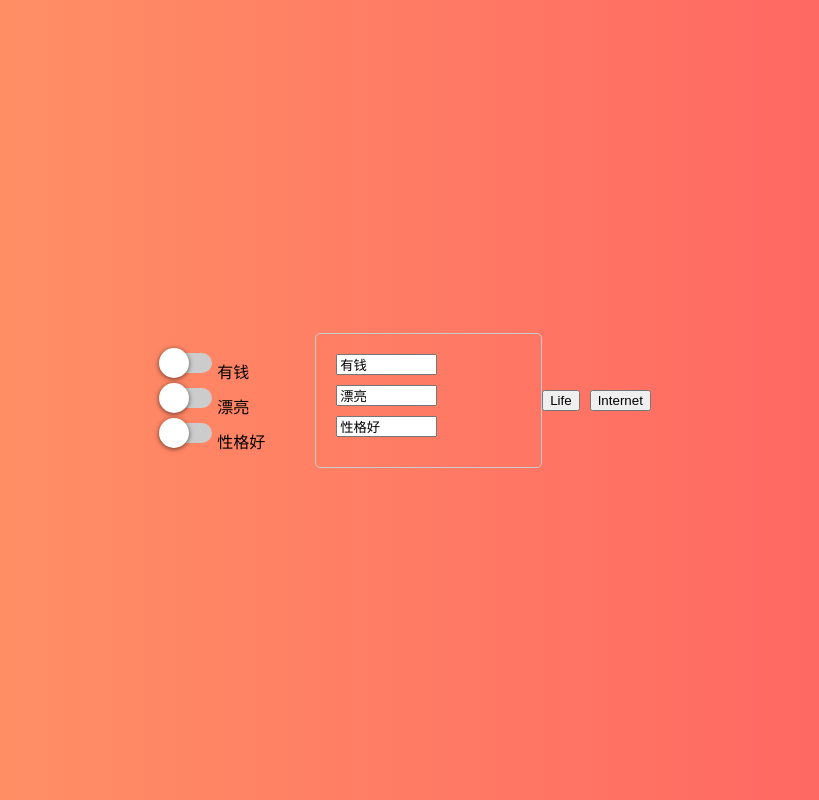
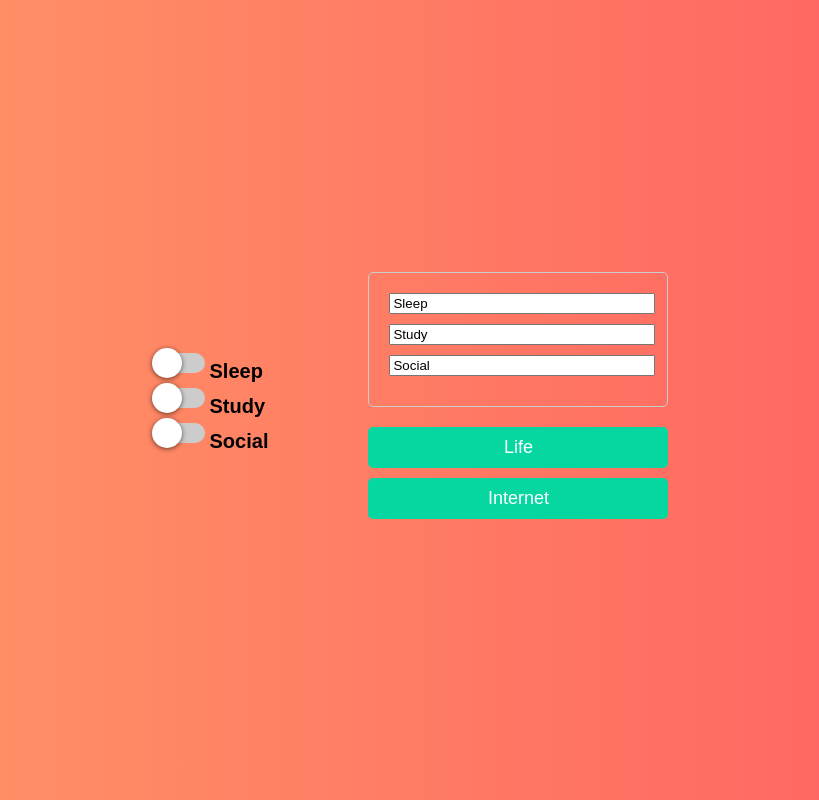
Before and after one commit to bioinfoark/trilemma, a React (Vite) app: page / in a window 1280 px wide. Shown: the whole page, without its empty margins (230-1049 px from the left). Built offline with nearby package versions, Linux system fonts and the light colour scheme.

Commit message:
Add files via upload

```diff
--- a/App.js
+++ b/App.js
@@ -9,21 +9,21 @@ const presets = [
 
 function App() {
   const [switches, setSwitches] = useState([
-    { label: "有钱", isOn: false, color: "#06D6A0" },
-    { label: "漂亮", isOn: false, color: "#ffadad" },
-    { label: "性格好", isOn: false, color: "#ffd6a5" },
+    { label: "Sleep", isOn: false, color: "#06D6A0" },
+    { label: "Study", isOn: false, color: "#ffadad" },
+    { label: "Social", isOn: false, color: "#ffd6a5" },
   ]);
 
   const handleToggle = (currentIndex) => () => {
     setSwitches((prevSwitches) => {
       const switchesOn = prevSwitches.filter((item) => item.isOn);
-      if (switchesOn.length < 2) {
-        return prevSwitches.map((item, index) =>
-          index === currentIndex ? { ...item, isOn: !item.isOn } : item
-        );
-      } else if (prevSwitches[currentIndex].isOn) {
+      if (prevSwitches[currentIndex].isOn) {
         return prevSwitches.map((item, index) =>
           index === currentIndex ? { ...item, isOn: false } : item
+        );
+      } else if (switchesOn.length < 2) {
+        return prevSwitches.map((item, index) =>
+          index === currentIndex ? { ...item, isOn: true } : item
         );
       } else {
         const switchOffIndex =
@@ -66,6 +66,7 @@ function App() {
           </div>
         ))}
       </div>
+      <div className="right-panel">
         <div className="inputs">
           {switches.map((item, index) => (
             <input
@@ -81,6 +82,7 @@ function App() {
           ))}
         </div>
       </div>
+    </div>
   );
 }
 
--- a/index.html
+++ b/index.html
@@ -12,6 +12,7 @@
       align-items: center;
       justify-content: center;
       background: linear-gradient(to right, #ff9966, #ff5e62);
+      font-family: Arial, sans-serif;
     }
 
     .App {
@@ -20,7 +21,16 @@
     }
 
     .switches {
-      margin-right: 50px;
+      margin-right: 100px;
+    }
+
+    .switches label {
+      font-size: 20px;
+      font-weight: bold;
+    }
+
+    .right-panel {
+      width: 300px;
     }
 
     .inputs {
@@ -32,11 +42,28 @@
     .inputs input {
       display: block;
       margin-bottom: 10px;
-      width: 50%;
+      width: 100%;
+    }
+
+    .presets {
+      margin-top: 20px;
     }
 
     .presets button {
-      margin-right: 10px;
+      display: block;
+      margin-bottom: 10px;
+      padding: 10px;
+      width: 100%;
+      border: none;
+      border-radius: 5px;
+      background-color: #06d6a0;
+      color: white;
+      font-size: 18px;
+      cursor: pointer;
+    }
+
+    .presets button:hover {
+      background-color: #05c09a;
     }
   </style>
 </head>
```
Lines whose indentation alone changed are shown as unchanged.
